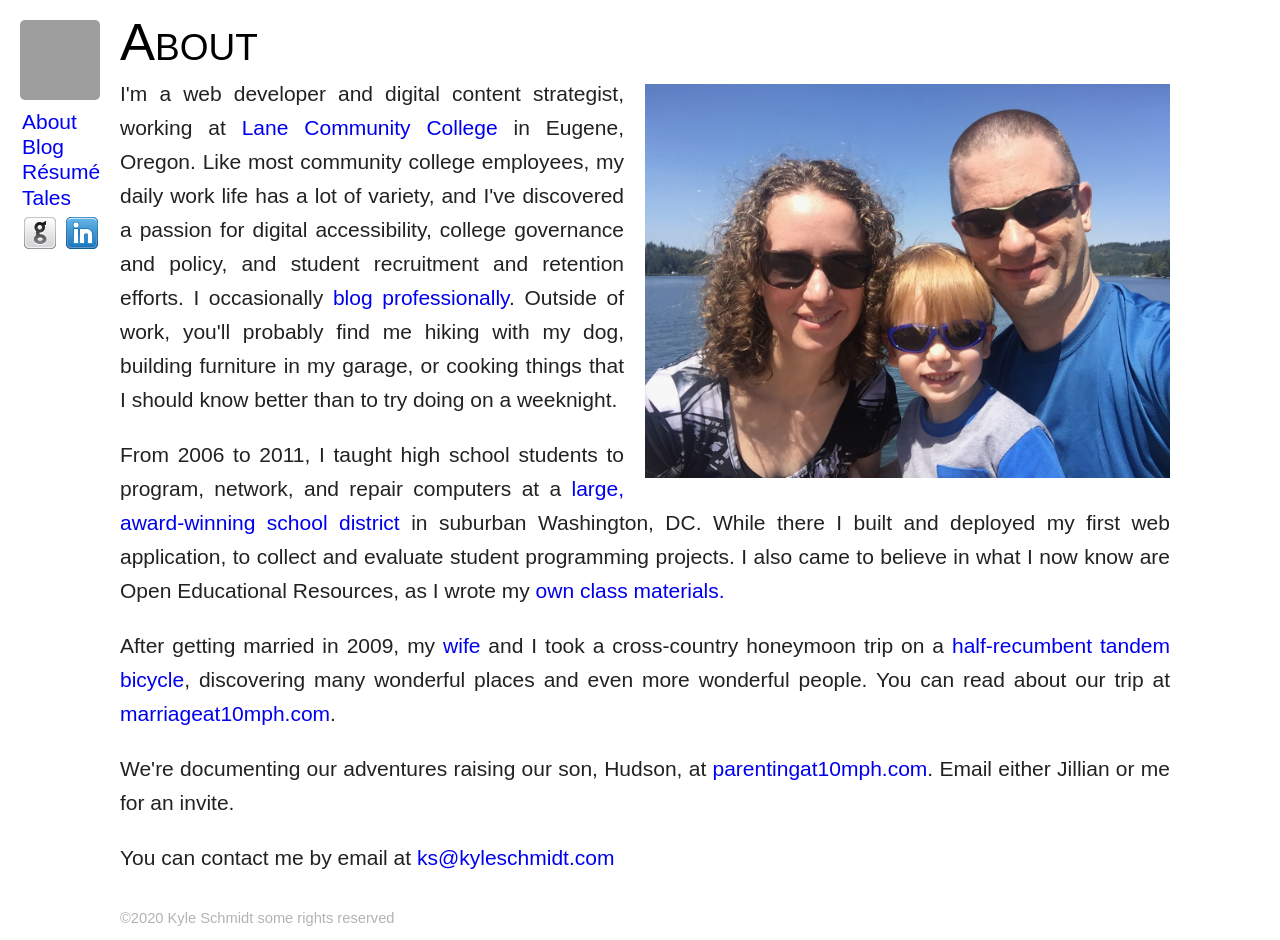
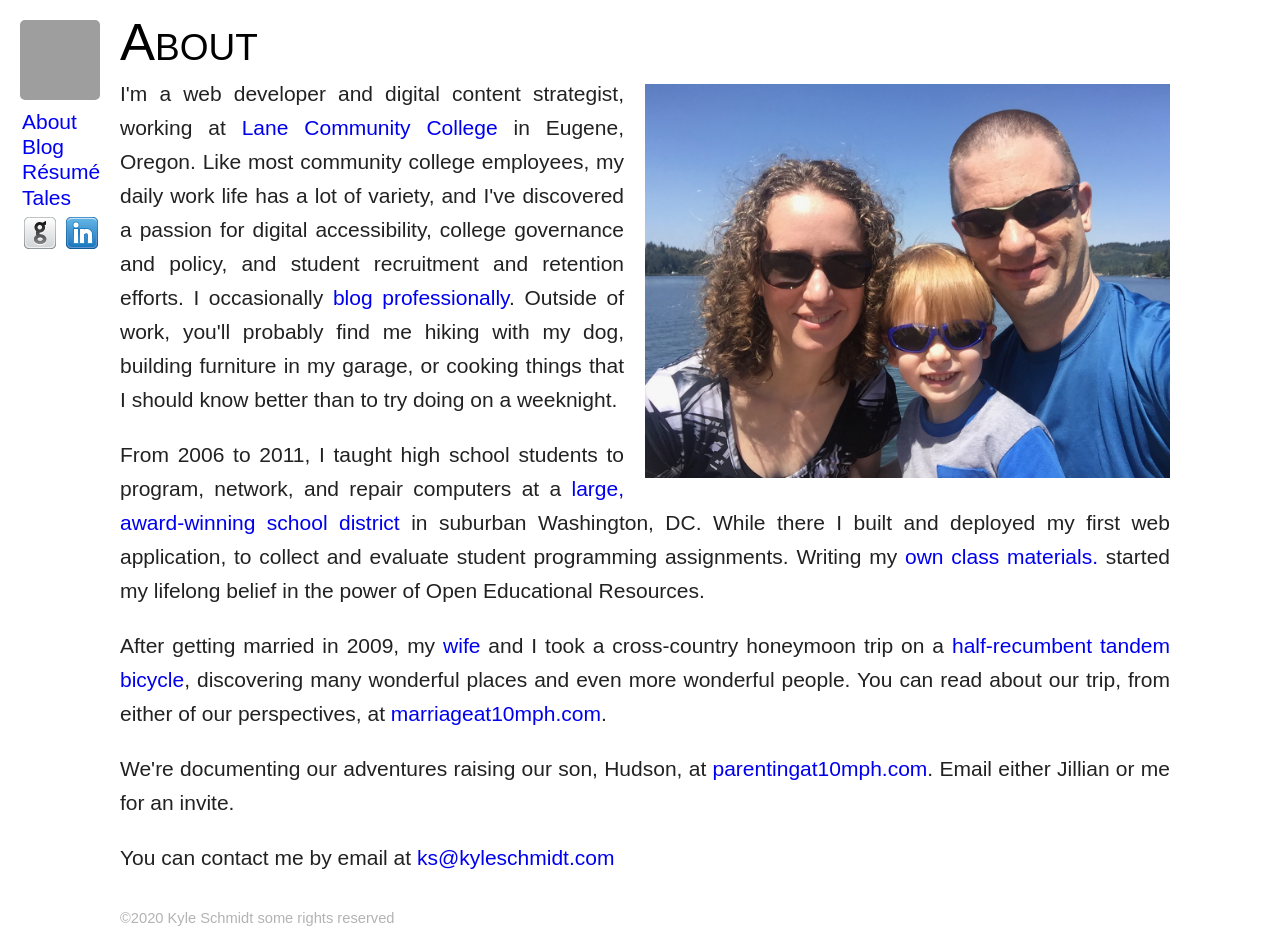
Before and after one commit to krschmidt/krschmidt.github.com, a Jekyll site: the page built from about.html, in a window 1280 px wide. Built offline with Jekyll 4.4.1, drawn with Linux system fonts in a browser that asks for light colours; some web fonts are replaced; grey boxes are pictures that could not be loaded.

Commit message:
clean up copy a bit

```diff
--- a/about.html
+++ b/about.html
@@ -6,9 +6,9 @@ topTitle: About
 <img src="/img/family-dexter.jpg" class="right" style="margin: 7px 0 1em 1em;max-width:50%" alt="Picture of Jillian, Kyle, and their son">
 <p>I'm a web developer and digital content strategist, working at <a href="https://www.lanecc.edu">Lane Community College</a> in Eugene, Oregon. Like most community college employees, my daily work life has a lot of variety, and I've discovered a passion for digital accessibility, college governance and policy, and student recruitment and retention efforts. I occasionally <a href="https://blogs.lanecc.edu/webteam">blog professionally</a>. Outside of work, you'll probably find me hiking with my dog, building furniture in my garage, or cooking things that I should know better than to try doing on a weeknight.</p>
 
-<p>From 2006 to 2011, I taught high school students to program, network, and repair computers at a <a href="https://www.montgomeryschoolsmd.org/">large, award-winning school district</a> in suburban Washington, DC. While there I built and deployed my first web application, to collect and evaluate student programming projects. I also came to believe in what I now know are Open Educational Resources, as I wrote my <a href="http://krschmidt.github.io/playingwithsnakes">own class materials.</a></p>
+<p>From 2006 to 2011, I taught high school students to program, network, and repair computers at a <a href="https://www.montgomeryschoolsmd.org/">large, award-winning school district</a> in suburban Washington, DC. While there I built and deployed my first web application, to collect and evaluate student programming assignments. Writing my <a href="http://krschmidt.github.io/playingwithsnakes">own class materials.</a> started my lifelong belief in the power of Open Educational Resources.</p>
 
-<p>After getting married in 2009, my <a href="http://jillianschmidt.com">wife</a> and I took a cross-country honeymoon trip on a <a href="https://hasebikes.com/95-1-Tandem-PINO-ALLROUND.html">half-recumbent tandem bicycle</a>, discovering many wonderful places and even more wonderful people. You can read about our trip at <a href="http://www.marriageat10mph.com">marriageat10mph.com</a>.</p>
+<p>After getting married in 2009, my <a href="http://jillianschmidt.com">wife</a> and I took a cross-country honeymoon trip on a <a href="https://hasebikes.com/95-1-Tandem-PINO-ALLROUND.html">half-recumbent tandem bicycle</a>, discovering many wonderful places and even more wonderful people. You can read about our trip, from either of our perspectives, at <a href="http://www.marriageat10mph.com">marriageat10mph.com</a>.</p>
 
 <p>We're documenting our adventures raising our son, Hudson, at <a href="http://www.parentingat10mph.com">parentingat10mph.com</a>. Email either Jillian or me for an invite.</p>
 
```
